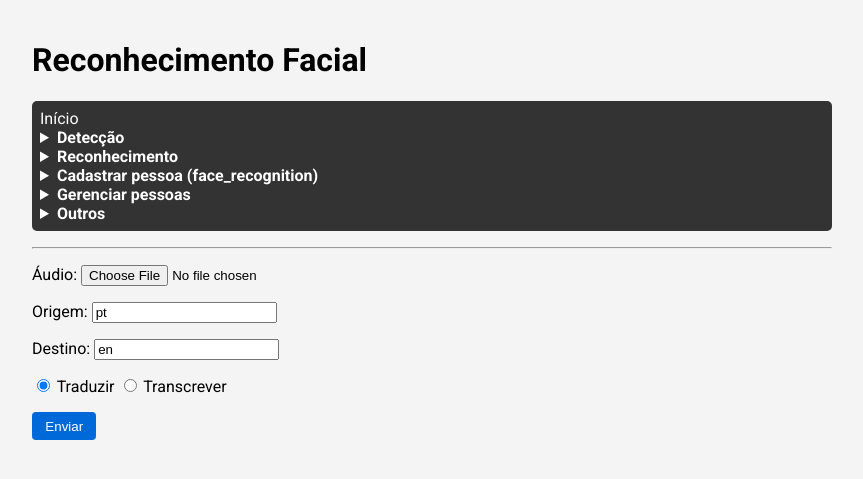
After one commit to aXR6/Reconhecimento_Facial, a Flask app: page /translate in a window 1280 px wide. The commit adds this page. Shown: the top 479 px of the page, without its empty margins (208-1071 px from the left). Run offline with Flask 3, Linux system fonts and the light colour scheme.

Commit message:
Add web features and improve UI

```diff
--- a/reconhecimento_facial/templates/base.html
+++ b/reconhecimento_facial/templates/base.html
@@ -3,12 +3,46 @@
 <head>
     <meta charset="utf-8">
     <title>Reconhecimento Facial</title>
+    <link href="https://fonts.googleapis.com/css2?family=Roboto:wght@400;700&display=swap" rel="stylesheet">
     <style>
-        body { font-family: Arial, sans-serif; margin: 20px; }
-        nav summary { cursor: pointer; font-weight: bold; }
-        nav ul { list-style: none; padding-left: 1em; margin-top: 0; }
+        body {
+            font-family: 'Roboto', Arial, sans-serif;
+            margin: 0 auto;
+            max-width: 800px;
+            padding: 20px;
+            background: #f4f4f4;
+        }
+        nav {
+            background: #333;
+            color: #fff;
+            padding: 0.5em;
+            border-radius: 5px;
+            margin-bottom: 1em;
+        }
+        nav a, nav summary {
+            color: #fff;
+            text-decoration: none;
+        }
+        nav summary {
+            cursor: pointer;
+            font-weight: bold;
+        }
+        nav ul {
+            list-style: none;
+            padding-left: 1em;
+            margin-top: 0;
+        }
         nav li { margin: 0.2em 0; }
-        nav { margin-bottom: 1em; }
+        button {
+            padding: 0.5em 1em;
+            background: #0069d9;
+            border: none;
+            border-radius: 4px;
+            color: #fff;
+            cursor: pointer;
+        }
+        button:hover { background: #0053ba; }
+        .error { color: red; }
     </style>
 </head>
 <body>
@@ -20,6 +54,7 @@
         <ul>
             <li><a href="/detect">Rostos</a></li>
             <li><a href="/obstruction">Obstrução</a></li>
+            <li><a href="/demographics">Demografia</a></li>
         </ul>
     </details>
     <details>
@@ -33,6 +68,7 @@
         <summary>Cadastrar pessoa (face_recognition)</summary>
         <ul>
             <li><a href="/register">Cadastrar</a></li>
+            <li><a href="/register_webcam">Webcam</a></li>
         </ul>
     </details>
     <details>
@@ -46,6 +82,8 @@
         <summary>Outros</summary>
         <ul>
             <li><a href="/caption">Legenda</a></li>
+            <li><a href="/translate">Tradução</a></li>
+            <li><a href="/preload">Precarregar modelos</a></li>
         </ul>
     </details>
 </nav>
--- /dev/null
+++ b/reconhecimento_facial/templates/translate.html
@@ -0,0 +1,15 @@
+{% extends 'base.html' %}
+{% block content %}
+<form method="post" enctype="multipart/form-data">
+    <p>Áudio: <input type="file" name="audio" required></p>
+    <p>Origem: <input type="text" name="src" value="{{ src or 'pt' }}"></p>
+    <p>Destino: <input type="text" name="dst" value="{{ dst or 'en' }}"></p>
+    <p>
+        <label><input type="radio" name="mode" value="translate" {% if mode != 'transcribe' %}checked{% endif %}> Traduzir</label>
+        <label><input type="radio" name="mode" value="transcribe" {% if mode == 'transcribe' %}checked{% endif %}> Transcrever</label>
+    </p>
+    <button type="submit">Enviar</button>
+</form>
+{% if text %}<p>Resultado: {{ text }}</p>{% endif %}
+{% if error %}<p class="error">{{ error }}</p>{% endif %}
+{% endblock %}
--- a/reconhecimento_facial/web_app.py
+++ b/reconhecimento_facial/web_app.py
@@ -45,6 +45,18 @@ def list_detections(limit: int = 100):  # noqa: D401 - wrapper for lazy import
     from reconhecimento_facial.db import list_detections as _ld
 
     return _ld(limit)
+
+def detect_demographics_lazy(*args, **kwargs):
+    """Call :func:`demographics_detection.detect_demographics` lazily."""
+    from reconhecimento_facial.demographics_detection import detect_demographics as _dd
+    return _dd(*args, **kwargs)
+
+def translate_audio_file(path: str, src: str, dst: str, transcribe: bool = False) -> str:
+    """Translate or transcribe audio using Whisper."""
+    from reconhecimento_facial.whisper_translation import translate_file, transcribe_file
+    if transcribe:
+        return transcribe_file(path, source_lang=src)
+    return translate_file(path, source_lang=src, target_lang=dst)
 
 app = Flask(__name__)
 app.config['TEMPLATES_AUTO_RELOAD'] = True
@@ -124,6 +136,35 @@ def obstruction_page() -> str:
         return render_template('obstruction.html', label=label)
     return render_template('obstruction.html')
 
+@app.route('/demographics', methods=['GET', 'POST'])
+def demographics_page() -> str:
+    """Detect demographics in an uploaded image."""
+    if request.method == 'POST':
+        file = request.files.get('image')
+        if not file:
+            return render_template('demographics.html', error='Selecione uma imagem')
+        img_path = '/tmp/demographics.jpg'
+        file.save(img_path)
+        info = detect_demographics_lazy(img_path)
+        return render_template('demographics.html', info=info)
+    return render_template('demographics.html')
+
+@app.route('/translate', methods=['GET', 'POST'])
+def translate_page() -> str:
+    """Translate or transcribe an uploaded audio file."""
+    if request.method == 'POST':
+        file = request.files.get('audio')
+        src = request.form.get('src', 'pt')
+        dst = request.form.get('dst', 'en')
+        mode = request.form.get('mode', 'translate')
+        if not file:
+            return render_template('translate.html', error='Selecione um arquivo')
+        audio_path = '/tmp/audio'
+        file.save(audio_path)
+        text = translate_audio_file(audio_path, src, dst, transcribe=(mode == 'transcribe'))
+        return render_template('translate.html', text=text, src=src, dst=dst, mode=mode)
+    return render_template('translate.html')
+
 
 @app.route('/recognize', methods=['GET', 'POST'])
 def recognize_page() -> str:
@@ -154,6 +195,19 @@ def recognize_api():
     names = recognize_faces(img_path)
     return jsonify({'names': names})
 
+@app.route('/register_api', methods=['POST'])
+def register_api():
+    """Register a person using an uploaded image and return JSON."""
+    file = request.files.get('image')
+    name = request.form.get('name', '').strip()
+    if not file or not name:
+        return {'error': 'missing data'}, 400
+    img_path = '/tmp/register_api.jpg'
+    file.save(img_path)
+    from reconhecimento_facial.recognition import register_person_cli
+    ok = register_person_cli(img_path, name)
+    return jsonify({'success': ok})
+
 
 @app.route('/register', methods=['GET', 'POST'])
 def register_page() -> str:
@@ -176,6 +230,10 @@ def register_page() -> str:
 def webcam_page() -> str:
     """Display a simple webcam interface."""
     return render_template('webcam.html')
+@app.route('/register_webcam')
+def register_webcam_page() -> str:
+    """Show webcam interface to register a person."""
+    return render_template('register_webcam.html')
 
 
 @app.route('/people_view')
@@ -215,6 +273,14 @@ def detections():
         for r in rows
     ]
     return jsonify(res)
+@app.route('/preload', methods=['GET', 'POST'])
+def preload_page() -> str:
+    """Preload all models."""
+    if request.method == 'POST':
+        from reconhecimento_facial.preload import preload_models
+        preload_models()
+        return render_template('preload.html', success=True)
+    return render_template('preload.html')
 
 
 if __name__ == '__main__':
```
Also changed, not shown: reconhecimento_facial/templates/demographics.html (added, +13 -0 lines), reconhecimento_facial/templates/preload.html (added, +7 -0 lines), reconhecimento_facial/templates/register_webcam.html (added, +34 -0 lines), tests/test_web_app.py (+44 -0 lines).
